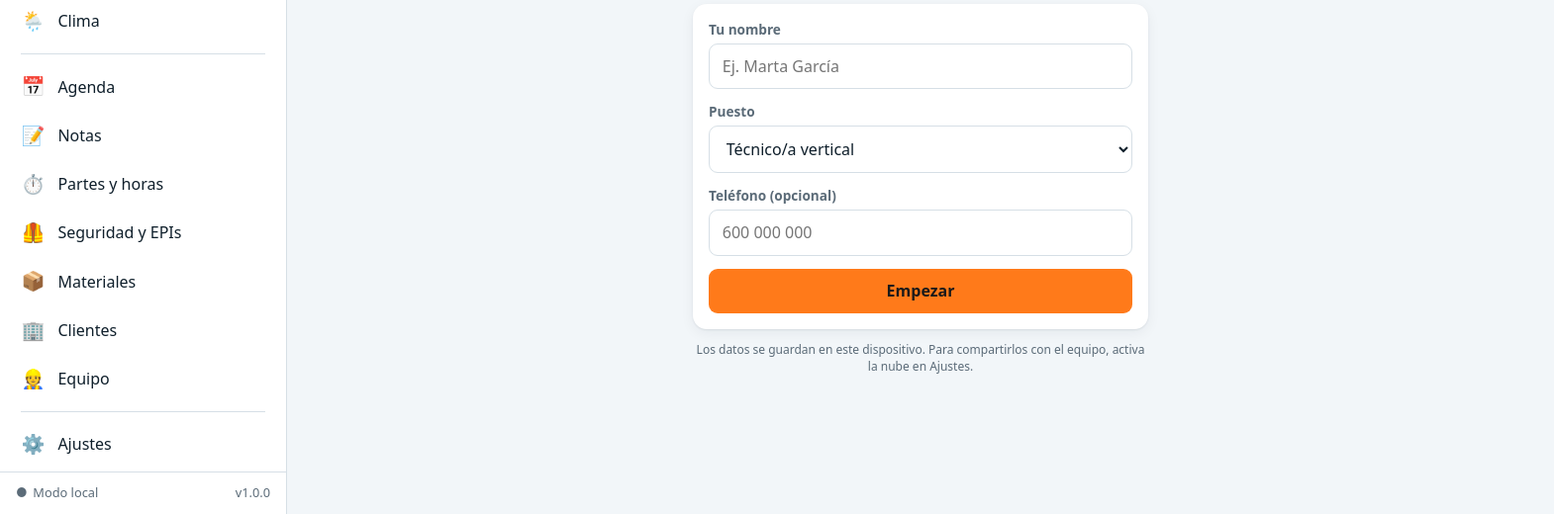
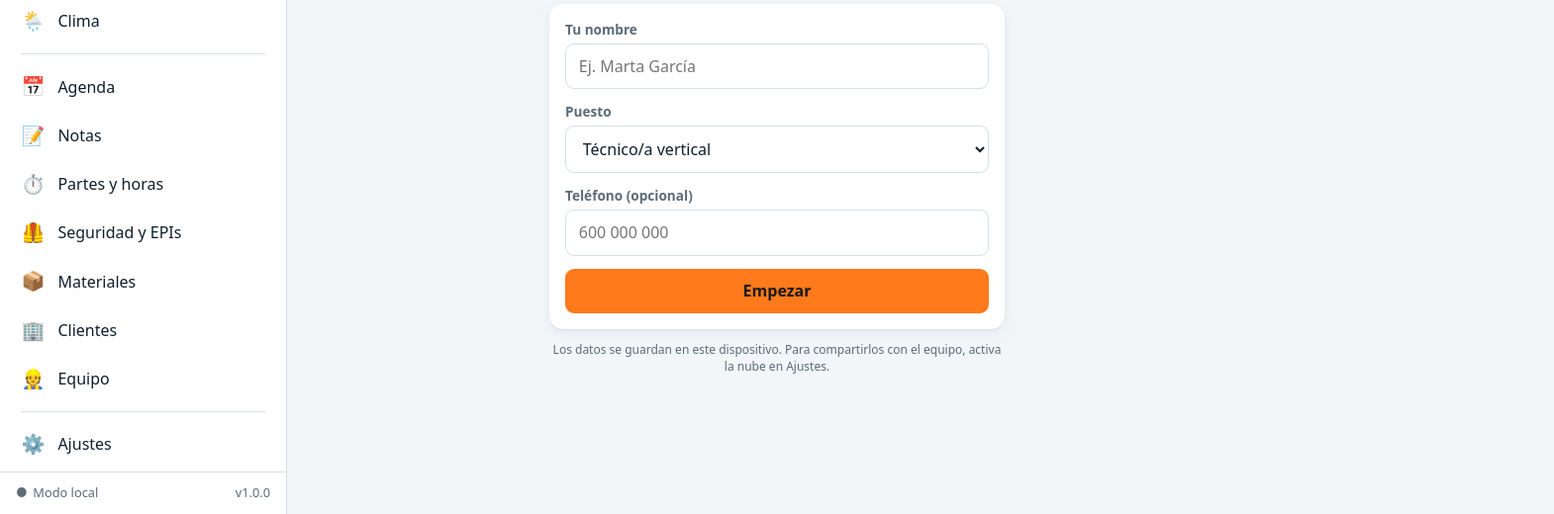
Before and after one commit to marieteffk/octopus-verticales, a website with bundled scripts: page index.html in a window 1280 px wide. Shown: the part 280-800 px from the top of the page at 99% size, 1570 px wide, since content can reach past the window. Built offline with nearby package versions, Linux system fonts and the light colour scheme.

Commit message:
fix: layout escritorio sin scroll horizontal, inputs de búsqueda, SW solo en producción, script de publicación

```diff
--- a/css/app.css
+++ b/css/app.css
@@ -111,7 +111,7 @@ p { margin: 0 0 .6rem; }
 }
 .icon-btn:hover { background: rgba(255, 255, 255, .12); }
 .view {
-  flex: 1; width: 100%; max-width: 980px; margin: 0 auto;
+  flex: 1; width: 100%; min-width: 0; max-width: 980px; margin: 0 auto;
   padding: 1rem 16px calc(var(--tab-h) + 1.25rem + env(safe-area-inset-bottom));
   outline: none;
 }
@@ -161,9 +161,9 @@ p { margin: 0 0 .6rem; }
   .drawer { transform: none; box-shadow: none; border-right: 1px solid var(--border); }
   .scrim { display: none !important; }
   #btn-menu { display: none; }
-  .topbar, .view, .tabbar { margin-left: 290px; }
+  .topbar, .view { margin-left: 290px; margin-right: 0; }
   .tabbar { display: none; }
-  .view { padding-bottom: 2rem; max-width: none; }
+  .view { padding-bottom: 2rem; max-width: none; width: auto; }
   .view > .page { max-width: 1040px; margin: 0 auto; }
 }
 
```
Also changed, not shown: 1 other file.
